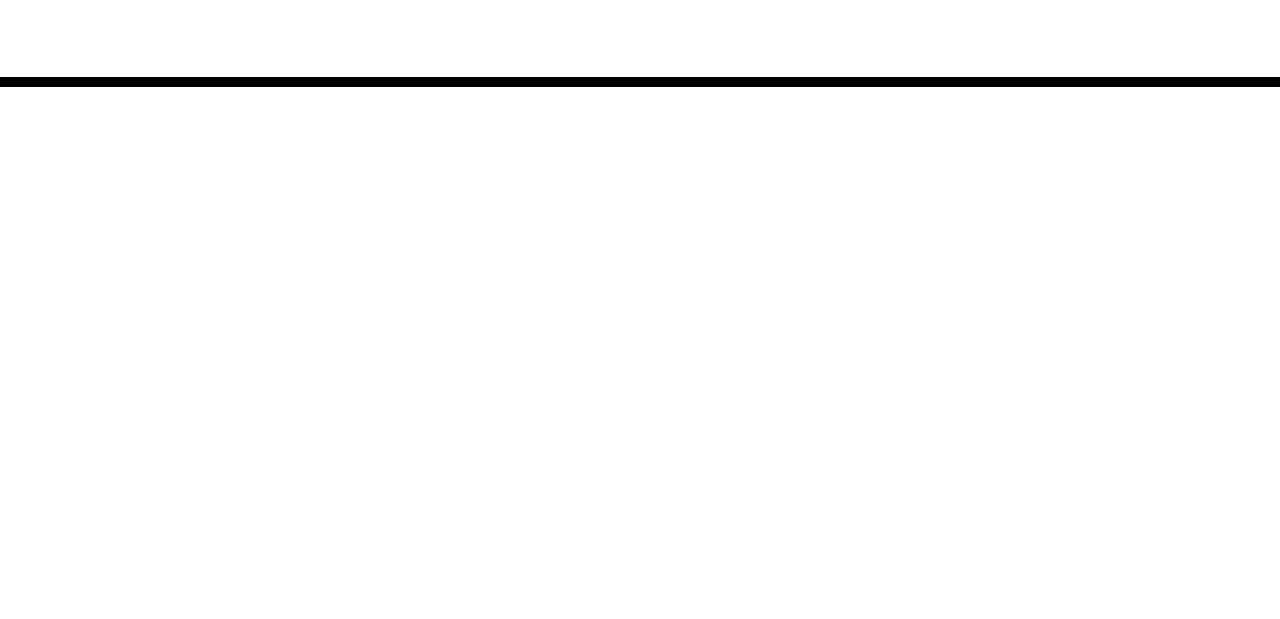
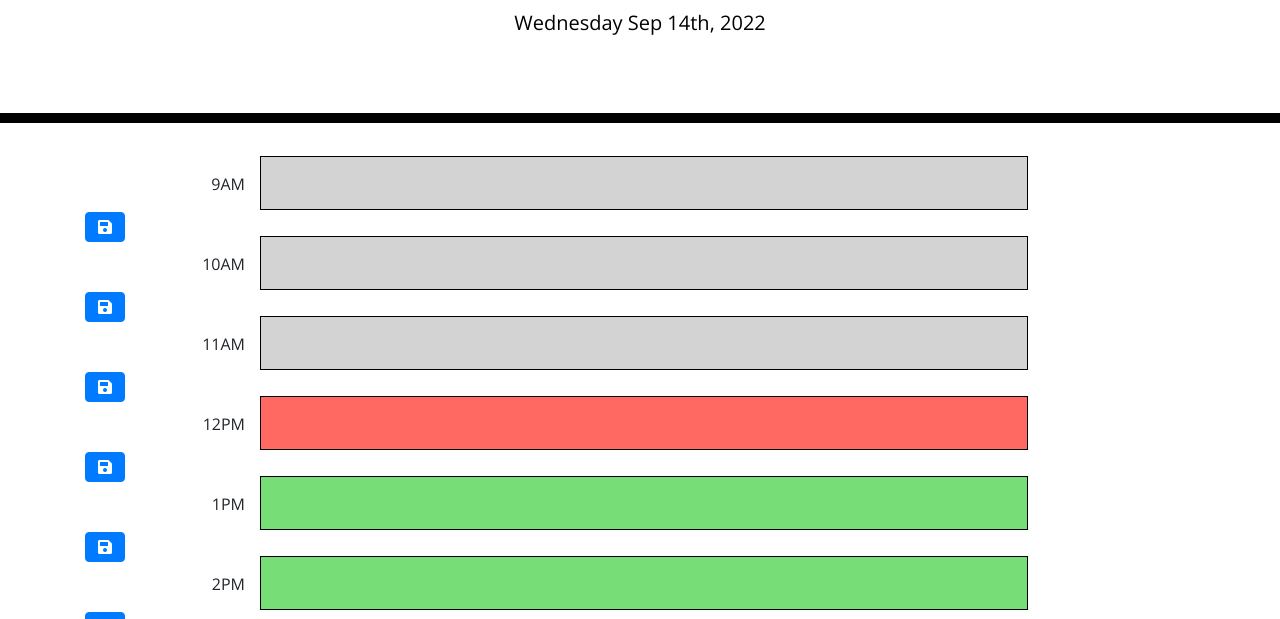
Before and after one commit to yumikakido/homework_week5, a plain HTML site: page index.html in a window 1280 px wide. Shown: the part 181-800 px from the top of the page. Drawn offline with nearby package versions, Linux system fonts and the light colour scheme.

Commit message:
attempt1

```diff
--- a/index.html
+++ b/index.html
@@ -8,12 +8,14 @@
       rel="stylesheet"
       href="https://stackpath.bootstrapcdn.com/bootstrap/4.3.1/css/bootstrap.min.css"
     />
+    <link rel="stylesheet" href="https://code.jquery.com/ui/1.12.1/themes/base/jquery-ui.css">
     <link
       rel="stylesheet"
       href="https://use.fontawesome.com/releases/v5.8.1/css/all.css"
       integrity="sha384-50oBUHEmvpQ+1lW4y57PTFmhCaXp0ML5d60M1M7uH2+nqUivzIebhndOJK28anvf"
       crossorigin="anonymous"
     />
+    <link rel="stylesheet" href="https://cdnjs.cloudflare.com/ajax/libs/font-awesome/4.7.0/css/font-awesome.min.css">
     <link
       href="https://fonts.googleapis.com/css?family=Open+Sans&display=swap"
       rel="stylesheet"
@@ -26,13 +28,20 @@
     <header class="jumbotron">
       <h1 class="display-3">Work Day Scheduler</h1>
       <p class="lead">A simple calendar app for scheduling your work day</p>
+
       <p id="currentDay" class="lead"></p>
     </header>
+
     <div class="container">
       <!-- Timeblocks go here -->
-    </div>
+
+
+
+
+
 
     <script src="https://cdnjs.cloudflare.com/ajax/libs/jquery/3.2.1/jquery.min.js"></script>
     <script src="https://cdnjs.cloudflare.com/ajax/libs/moment.js/2.24.0/moment.min.js"></script>
+    <script src = "script.js"></script>
   </body>
 </html>
--- /dev/null
+++ b/script.js
@@ -0,0 +1,62 @@
+// DOM elements
+var currentDateEl = $('#currentDay');
+var container = $(".container");
+
+// Displaying today's date
+var today = moment().format('dddd MMM Do, YYYY');
+currentDateEl.text(today);
+
+function createTimerBlock(time) {
+
+    // Time in each row
+    const timeMoment = moment(time, "H")
+
+    const timeRow = $("<div class = 'row align-items-center time-row'>");
+
+    const colTime = $("<div class = 'col-2 d-flex justify-content-end time-col-time'>").text(timeMoment.format('hA'));
+
+    const colTextArea = $("<div class = 'time-col-textarea'>");
+    // Getting saved events so they persist even after refreshing the page
+    const textArea = $("<textarea cols='80'>").val(localStorage.getItem(time));
+    // Real time
+    const currentTime = moment();
+
+    // Color coded to indicate whether it is in the past, current or future
+    const isPast = timeMoment < currentTime;
+    const isPresent = (currentTime > timeMoment) && (currentTime < timeMoment.clone().add(1, "hours"));
+    const isFuture = (timeMoment  > currentTime)
+    if(isPresent) {
+        textArea.addClass("present");
+    }
+    if(isPast) {
+        textArea.addClass("past");
+    }
+    if(isFuture) {
+        textArea.addClass("future");
+    }
+
+    colTextArea.append(textArea);
+
+    //Save button
+    const colButton = $(`<div id='${time}' class = 'col-2 time-col-button'>`);
+    const button = $('<button type="submit" class="fas fa-save btn btn-primary">');
+    colButton.append(button);
+
+    // Saving event in local storage
+    button.click(function() {
+        localStorage.setItem(time,textArea.val() );
+    })
+
+    return  timeRow.append(colTime, colTextArea, colButton)
+}
+
+
+// Creating time block
+$ (function() {
+
+    for (let index = 9; index < 18; index++) {
+        const timeBlock = createTimerBlock(index);
+        container.append(timeBlock);
+    }
+
+})
--- a/style.css
+++ b/style.css
@@ -9,7 +9,7 @@ textarea {
   border: none;
   resize: none;
   color: #000000;
-  border-left: 1px solid black;
+  border: 1px solid black;
   padding: 10px;
 }
 
@@ -44,17 +44,17 @@ textarea {
 
 .past {
   background-color: #d3d3d3;
-  color: white;
+  color:black;
 }
 
 .present {
   background-color: #ff6961;
-  color: white;
+  color: black;
 }
 
 .future {
   background-color: #77dd77;
-  color: white;
+  color: black;
 }
 
 .saveBtn {
```
